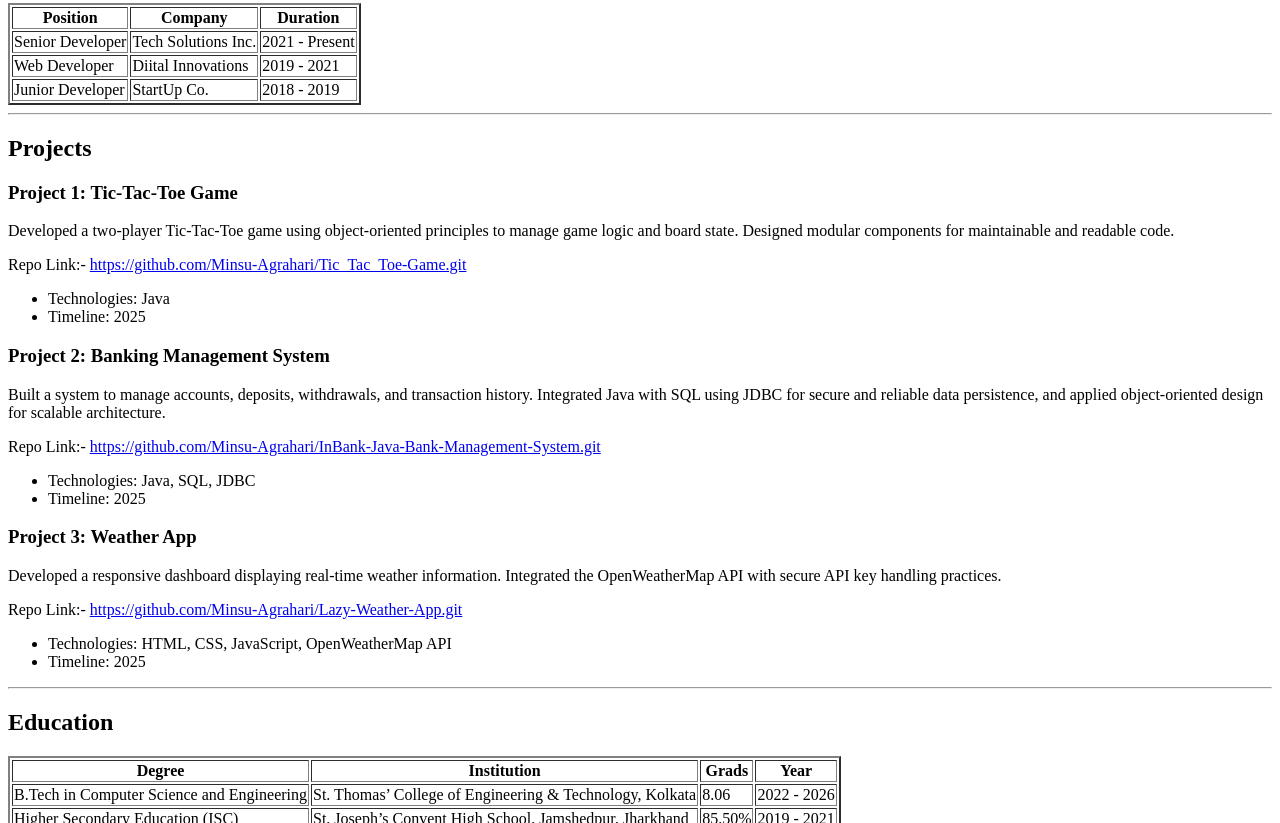
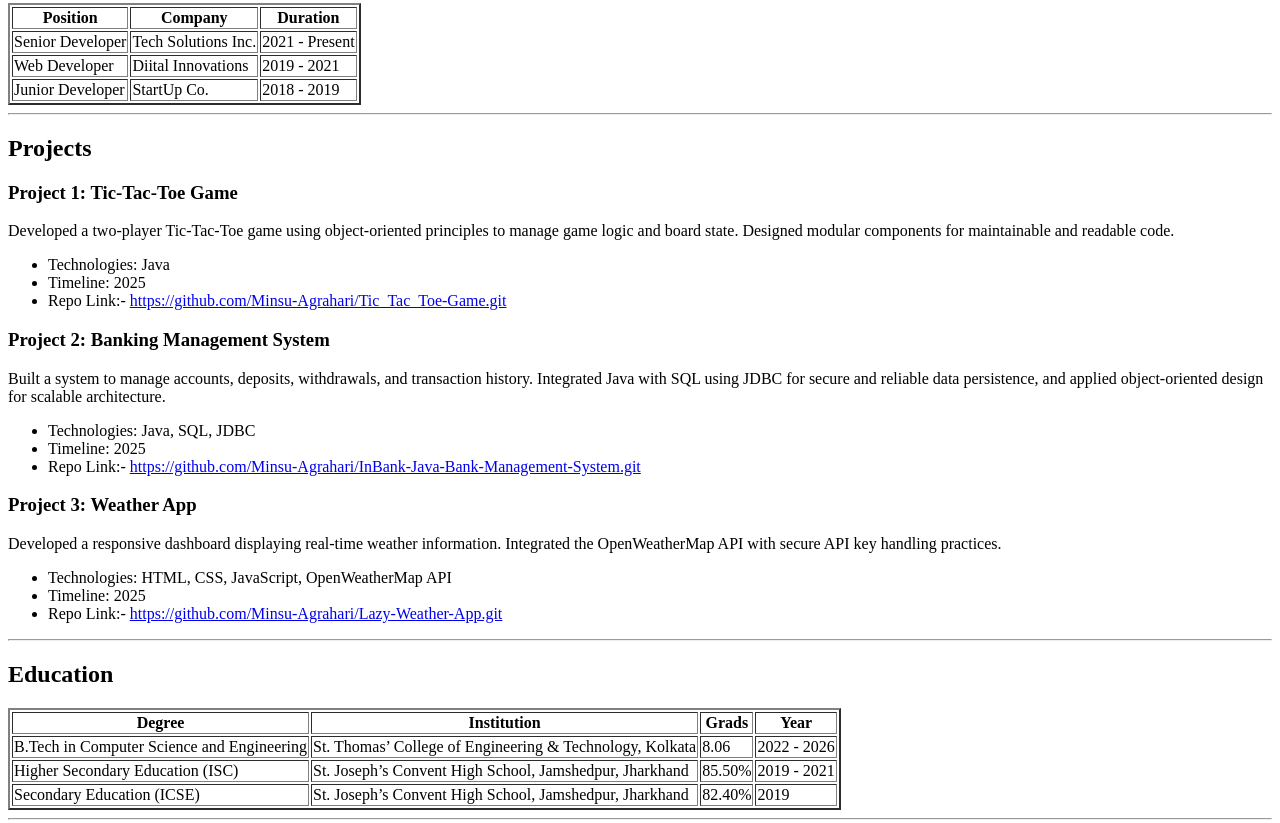
Before and after one commit to Minsu-Agrahari/Resume, a plain HTML site: page index.html in a window 1280 px wide. Shown: the part 481-1304 px from the top of the page. Drawn offline with Linux system fonts and the light colour scheme.

Commit message:
repo link placed in list items

```diff
--- a/index.html
+++ b/index.html
@@ -91,32 +91,33 @@
             <article id="project-1">
                 <h3>Project 1: Tic-Tac-Toe Game</h3>
                 <p>Developed a two-player Tic-Tac-Toe game using object-oriented principles to manage game logic and board state. Designed modular components for maintainable and readable code.</p>
-                <p>Repo Link:- <a href="https://github.com/Minsu-Agrahari/Tic_Tac_Toe-Game.git">https://github.com/Minsu-Agrahari/Tic_Tac_Toe-Game.git</a></p>
 
                 <ul>
                     <li>Technologies: Java</li>
                     <li>Timeline: 2025</li>
+                    <li>Repo Link:- <a href="https://github.com/Minsu-Agrahari/Tic_Tac_Toe-Game.git">https://github.com/Minsu-Agrahari/Tic_Tac_Toe-Game.git</a></li>
                 </ul>
             </article>
 
             <article id="project-2">
                 <h3>Project 2: Banking Management System</h3>
                 <p>Built a system to manage accounts, deposits, withdrawals, and transaction history. Integrated Java with SQL using JDBC for secure and reliable data persistence, and applied object-oriented design for scalable architecture.</p>
-                <p>Repo Link:- <a href="https://github.com/Minsu-Agrahari/InBank-Java-Bank-Management-System.git">https://github.com/Minsu-Agrahari/InBank-Java-Bank-Management-System.git</a></p>
 
                 <ul>
                     <li>Technologies: Java, SQL, JDBC</li>
                     <li>Timeline: 2025</li>
+                    <li>Repo Link:- <a href="https://github.com/Minsu-Agrahari/InBank-Java-Bank-Management-System.git">https://github.com/Minsu-Agrahari/InBank-Java-Bank-Management-System.git</a></li>
                 </ul>
             </article>
 
             <article id="project-3">
                 <h3>Project 3: Weather App</h3>
                 <p>Developed a responsive dashboard displaying real-time weather information. Integrated the OpenWeatherMap API with secure API key handling practices.</p>
-                <p>Repo Link:- <a href="https://github.com/Minsu-Agrahari/Lazy-Weather-App.git">https://github.com/Minsu-Agrahari/Lazy-Weather-App.git</a></p>
+
                 <ul>
                     <li>Technologies: HTML, CSS, JavaScript, OpenWeatherMap API</li>
                     <li>Timeline: 2025</li>
+                    <li>Repo Link:- <a href="https://github.com/Minsu-Agrahari/Lazy-Weather-App.git">https://github.com/Minsu-Agrahari/Lazy-Weather-App.git</a></li>
                 </ul>
             </article>
 
```
